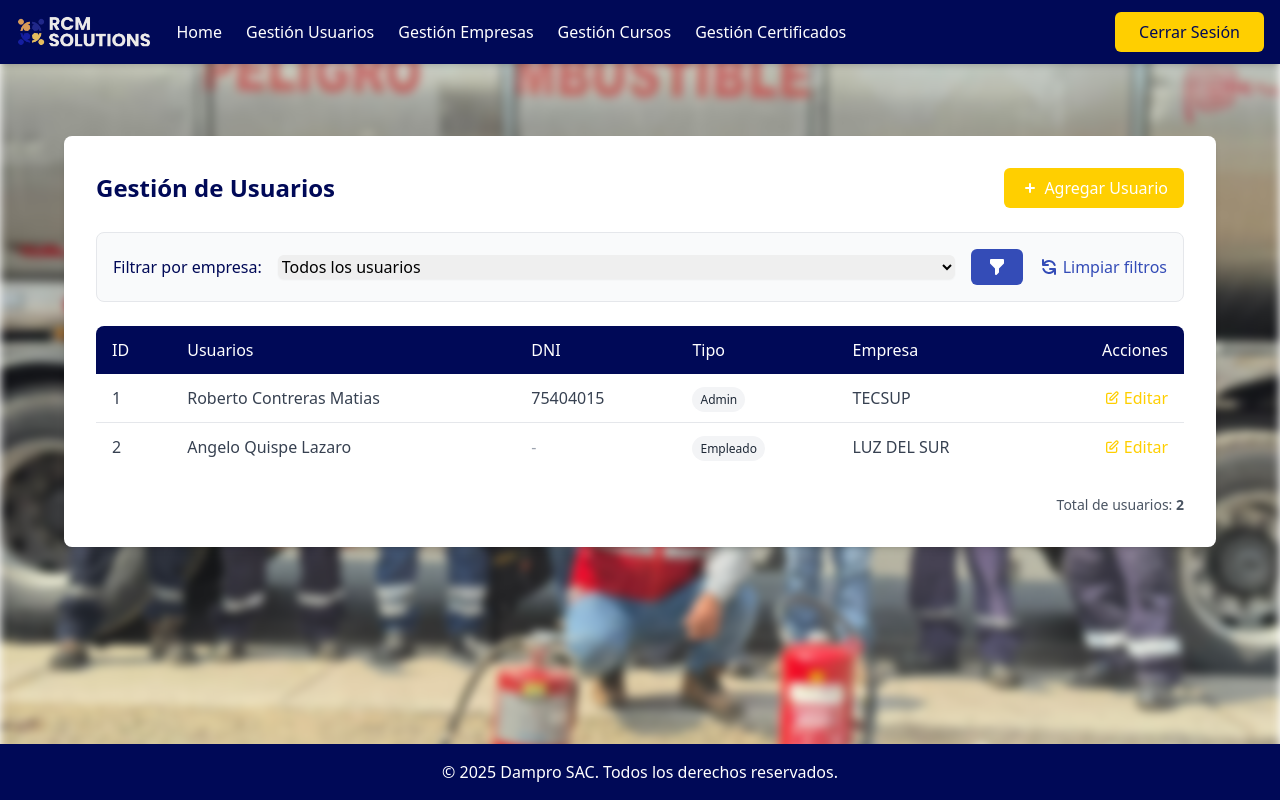
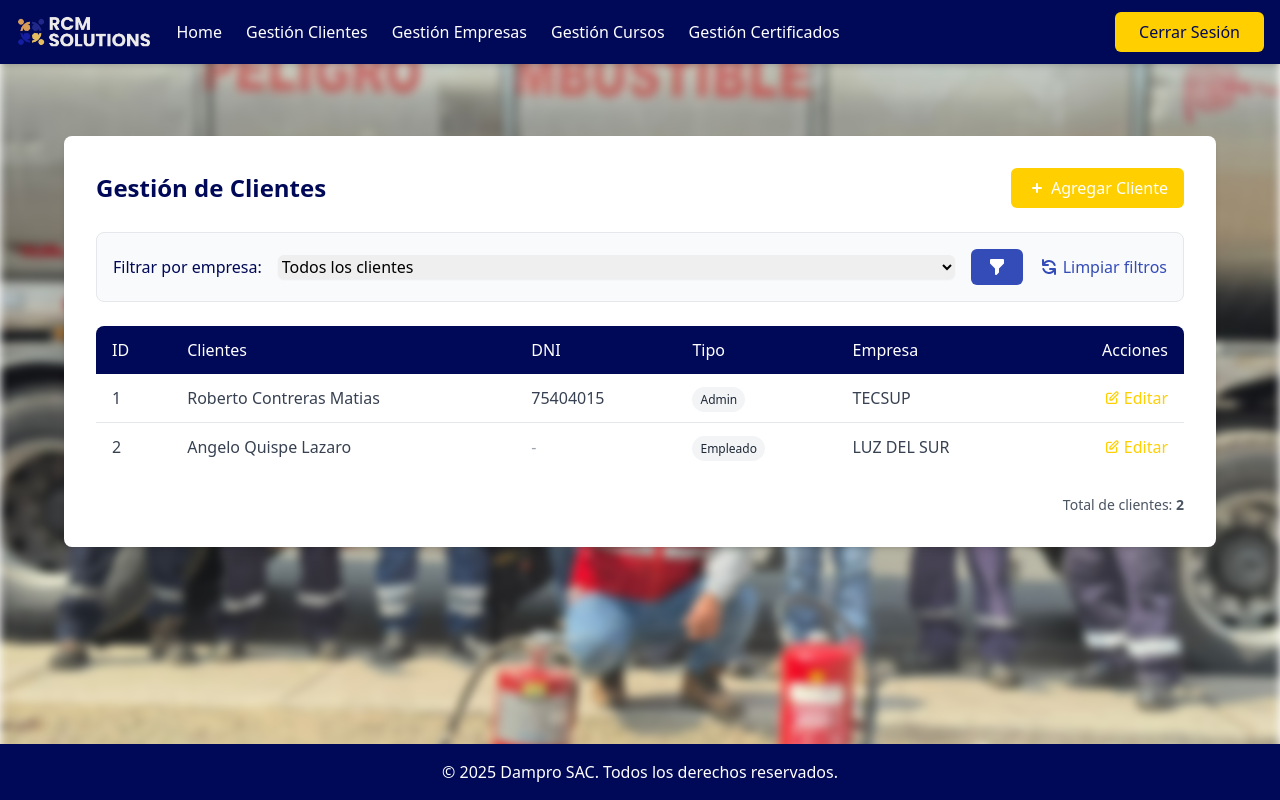
Before and after one commit to DylanQL/dampro_project, a Django app: template system/templates/system/gestion_usuarios.html in a window 1280 px wide. Run offline with Django 5.2, Linux system fonts and the light colour scheme; the template is opened without the code that fills it: values that come from a table or form of the project are taken from there, others are empty; data comes from the database, SQL or seed files in the repository; tables that the repository leaves empty hold one stand-in row (values such as "Sample post"); some libraries are stand-ins or nearby versions.

Commit message:
Cambiando nombre usuario por cliente

```diff
--- a/system/templates/system/base_logged.html
+++ b/system/templates/system/base_logged.html
@@ -53,7 +53,7 @@
           </a>
           <ul class="hidden md:flex space-x-6">
             <li><a href="{% url 'system:home_logged' %}" class="font-medium hover:text-rcm-gold transition-colors">Home</a></li>
-            <li><a href="{% url 'system:gestion_usuarios' %}" class="font-medium hover:text-rcm-gold transition-colors">Gestión Usuarios</a></li>
+            <li><a href="{% url 'system:gestion_usuarios' %}" class="font-medium hover:text-rcm-gold transition-colors">Gestión Clientes</a></li>
             <li><a href="{% url 'system:gestion_empresas' %}" class="font-medium hover:text-rcm-gold transition-colors">Gestión Empresas</a></li>
             <li><a href="{% url 'system:gestion_cursos' %}" class="font-medium hover:text-rcm-gold transition-colors">Gestión Cursos</a></li>
             <li><a href="{% url 'system:gestion_certificados' %}" class="font-medium hover:text-rcm-gold transition-colors">Gestión Certificados</a></li>
@@ -74,7 +74,7 @@
       <div class="md:hidden py-2">
         <ul class="space-y-2">
           <li><a href="{% url 'system:home_logged' %}" class="block py-2 hover:text-rcm-gold transition-colors">Home</a></li>
-          <li><a href="{% url 'system:gestion_usuarios' %}" class="block py-2 hover:text-rcm-gold transition-colors">Gestión Usuarios</a></li>
+          <li><a href="{% url 'system:gestion_usuarios' %}" class="block py-2 hover:text-rcm-gold transition-colors">Gestión Clientes</a></li>
           <li><a href="{% url 'system:gestion_empresas' %}" class="block py-2 hover:text-rcm-gold transition-colors">Gestión Empresas</a></li>
           <li><a href="{% url 'system:gestion_cursos' %}" class="block py-2 hover:text-rcm-gold transition-colors">Gestión Cursos</a></li>
           <li><a href="{% url 'system:gestion_certificados' %}" class="block py-2 hover:text-rcm-gold transition-colors">Gestión Certificados</a></li>
@@ -91,9 +91,9 @@
 
       <div class="grid grid-cols-1 md:grid-cols-4 gap-6">
         <div class="bg-rcm-navy text-rcm-white p-6 rounded-lg shadow">
-          <h3 class="text-xl font-bold mb-2">Usuarios</h3>
+          <h3 class="text-xl font-bold mb-2">Clientes</h3>
           <p class="text-3xl font-bold">{{ usuarios_count|default:"0" }}</p>
-          <a href="{% url 'system:gestion_usuarios' %}" class="mt-4 inline-block text-sm text-rcm-gold hover:underline font-medium">Gestionar Usuarios →</a>
+          <a href="{% url 'system:gestion_usuarios' %}" class="mt-4 inline-block text-sm text-rcm-gold hover:underline font-medium">Gestionar Clientes →</a>
         </div>
 
         <div class="bg-rcm-navy text-rcm-white p-6 rounded-lg shadow">
--- a/system/templates/system/certificado_detail.html
+++ b/system/templates/system/certificado_detail.html
@@ -26,7 +26,7 @@
             </div>
 
             <div class="flex flex-col sm:flex-row border-b border-gray-200 pb-3">
-              <span class="font-bold text-dampro-dark w-full sm:w-2/5">Nombre del Titular:</span>
+              <span class="font-bold text-dampro-dark w-full sm:w-2/5">Nombre del Cliente:</span>
               <span class="text-gray-700 w-full sm:w-3/5">
                 {{ certificado.usuario.first_name }}
                 {{ certificado.usuario.last_name }}
--- a/system/templates/system/certificado_form.html
+++ b/system/templates/system/certificado_form.html
@@ -78,7 +78,7 @@
         {% csrf_token %}
 
         <div class="space-y-2">
-          <label for="usuario_id" class="block text-sm font-medium text-rcm-navy">Usuario:</label>
+          <label for="usuario_id" class="block text-sm font-medium text-rcm-navy">Cliente:</label>
           <select
             name="usuario_id"
             id="usuario_id"
--- a/system/templates/system/certificados.html
+++ b/system/templates/system/certificados.html
@@ -43,7 +43,7 @@
               <span class="text-rcm-black">{{ certificado.cert_code }}</span>
             </p>
             <p class="border-b border-rcm-blue-light pb-2">
-              <span class="font-bold text-rcm-navy">Nombre del Titular:</span>
+              <span class="font-bold text-rcm-navy">Nombre del Cliente:</span>
               <span class="text-rcm-black">
                 {{ certificado.usuario.first_name }}
                 {{ certificado.usuario.last_name }}
--- a/system/templates/system/gestion_certificados.html
+++ b/system/templates/system/gestion_certificados.html
@@ -22,7 +22,7 @@
             <tr class="bg-rcm-navy text-rcm-white">
               <th class="py-3 px-4 text-left font-semibold rounded-tl-lg">ID</th>
               <th class="py-3 px-4 text-left font-semibold">Código</th>
-              <th class="py-3 px-4 text-left font-semibold">Usuario</th>
+              <th class="py-3 px-4 text-left font-semibold">Cliente</th>
               <th class="py-3 px-4 text-left font-semibold">Empresa</th>
               <th class="py-3 px-4 text-left font-semibold">Curso</th>
               <th class="py-3 px-4 text-left font-semibold">Emitido</th>
--- a/system/templates/system/gestion_usuarios.html
+++ b/system/templates/system/gestion_usuarios.html
@@ -1,18 +1,18 @@
 {% extends 'system/base_logged.html' %}
 
-{% block title %}Gestión Usuarios – RCM Solutions SAC{% endblock %}
+{% block title %}Gestión Clientes – RCM Solutions SAC{% endblock %}
 
 {% block content %}
-<section class="gestion-usuarios py-12">
+<section class="gestion-clientes py-12">
   <div class="container mx-auto px-4">
     <div class="bg-white rounded-lg shadow-md p-8 max-w-6xl mx-auto">
       <div class="flex justify-between items-center mb-6">
-        <h1 class="text-2xl font-bold text-rcm-navy">Gestión de Usuarios</h1>
+        <h1 class="text-2xl font-bold text-rcm-navy">Gestión de Clientes</h1>
         <a href="{% url 'system:add_usuario' %}" class="bg-rcm-gold text-white py-2 px-4 rounded-md font-medium hover:bg-opacity-90 transition-colors flex items-center">
           <svg xmlns="http://www.w3.org/2000/svg" class="h-5 w-5 mr-1" viewBox="0 0 20 20" fill="currentColor">
             <path fill-rule="evenodd" d="M10 5a1 1 0 011 1v3h3a1 1 0 110 2h-3v3a1 1 0 11-2 0v-3H6a1 1 0 110-2h3V6a1 1 0 011-1z" clip-rule="evenodd" />
           </svg>
-          Agregar Usuario
+          Agregar Cliente
         </a>
       </div>
 
@@ -21,7 +21,7 @@
         <form action="{% url 'system:gestion_usuarios' %}" method="GET" class="flex flex-col sm:flex-row items-center gap-4">
           <label for="empresa_id" class="font-medium text-rcm-navy flex-shrink-0">Filtrar por empresa:</label>
           <select name="empresa_id" id="empresa_id" class="flex-grow border-gray-300 rounded-md shadow-sm focus:border-rcm-gold focus:ring focus:ring-rcm-gold/20 transition-colors">
-            <option value="todos" {% if empresa_seleccionada == 'todos' %}selected{% endif %}>Todos los usuarios</option>
+            <option value="todos" {% if empresa_seleccionada == 'todos' %}selected{% endif %}>Todos los clientes</option>
             <option value="sin_empresa" {% if empresa_seleccionada == 'sin_empresa' %}selected{% endif %}>Sin empresa asignada</option>
             {% for empresa in empresas %}
               <option value="{{ empresa.id }}" {% if empresa_seleccionada == empresa.id %}selected{% endif %}>{{ empresa.nombre }}</option>
@@ -48,7 +48,7 @@
           <thead>
             <tr class="bg-rcm-navy text-white">
               <th class="py-3 px-4 text-left font-medium rounded-tl-lg">ID</th>
-              <th class="py-3 px-4 text-left font-medium">Usuarios</th>
+              <th class="py-3 px-4 text-left font-medium">Clientes</th>
               <th class="py-3 px-4 text-left font-medium">DNI</th>
               <th class="py-3 px-4 text-left font-medium">Tipo</th>
               <th class="py-3 px-4 text-left font-medium">Empresa</th>
@@ -97,7 +97,7 @@
             </tr>
             {% empty %}
             <tr>
-              <td colspan="6" class="py-8 text-center text-rcm-blue-light italic">No hay usuarios registrados.</td>
+              <td colspan="6" class="py-8 text-center text-rcm-blue-light italic">No hay clientes registrados.</td>
             </tr>
             {% endfor %}
           </tbody>
@@ -107,9 +107,9 @@
       <div class="mt-6 flex justify-between">
         <div class="text-sm text-gray-600">
           {% if empresa_seleccionada == 'todos' %}
-            Mostrando todos los usuarios
+            Mostrando todos los clientes
           {% elif empresa_seleccionada == 'sin_empresa' %}
-            Mostrando usuarios sin empresa asignada
+            Mostrando clientes sin empresa asignada
           {% else %}
             {% for empresa in empresas %}
               {% if empresa.id == empresa_seleccionada %}
@@ -119,7 +119,7 @@
           {% endif %}
         </div>
         <div class="text-sm text-gray-600">
-          Total de usuarios: <span class="font-semibold">{{ usuarios|length }}</span>
+          Total de clientes: <span class="font-semibold">{{ usuarios|length }}</span>
         </div>
       </div>
     </div>
--- a/system/templates/system/home_logged.html
+++ b/system/templates/system/home_logged.html
@@ -14,10 +14,10 @@
 
       <div class="grid grid-cols-1 md:grid-cols-2 gap-6 mt-8">
         <div class="bg-rcm-blue-light bg-opacity-10 p-6 rounded-lg border border-rcm-blue-light border-opacity-20">
-          <h3 class="text-xl font-semibold text-rcm-navy mb-4">Gestión de usuarios</h3>
-          <p class="text-rcm-blue-light mb-4">Accede a todos los usuarios y certificados disponibles.</p>
+          <h3 class="text-xl font-semibold text-rcm-navy mb-4">Gestión de clientes</h3>
+          <p class="text-rcm-blue-light mb-4">Accede a todos los clientes y certificados disponibles.</p>
           <a href="{% url 'system:gestion_usuarios'%}" class="inline-block bg-rcm-gold text-rcm-navy py-2 px-6 rounded-md font-medium hover:bg-rcm-navy hover:text-rcm-white transition-colors duration-300">
-            Ver Usuarios
+            Ver Clientes
           </a>
         </div>
 
```
Also changed, not shown: system/templates/system/usuario_form.html (+6 -6 lines).
